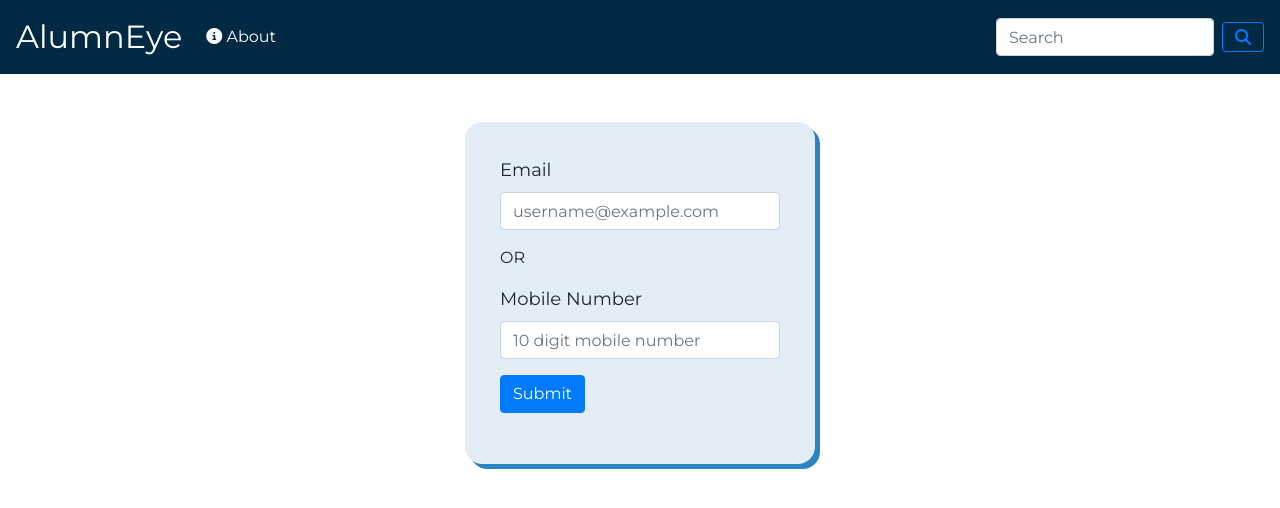
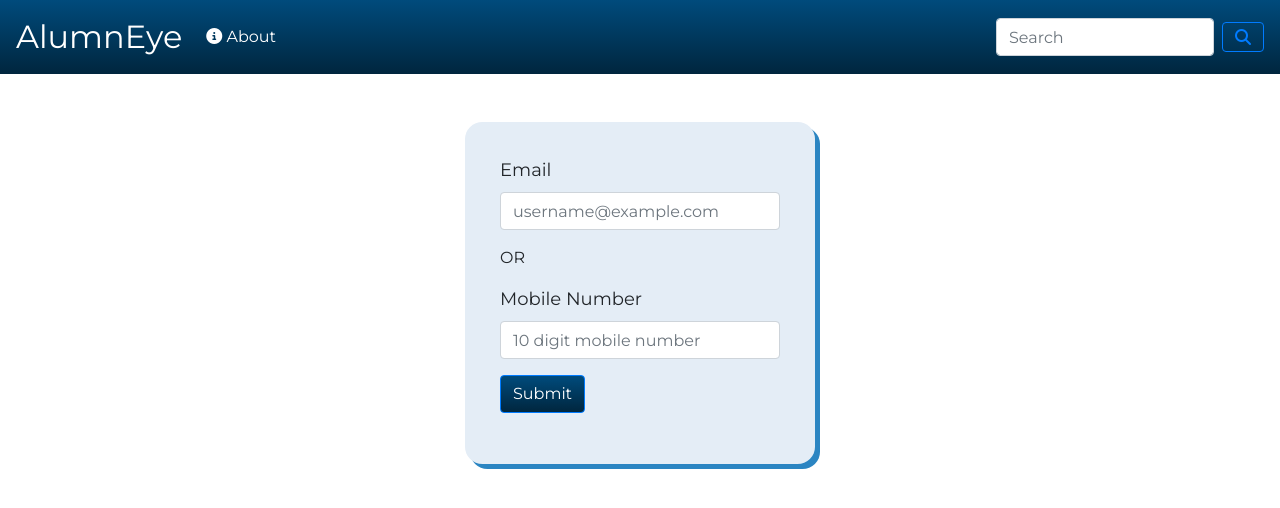
Before and after one commit to manujrajaram/AlumnEye, a PHP site: page /html/passReset1.html in a window 1280 px wide. Shown: the top 508 px of the page. Run offline with PHP 8.4, Linux system fonts and the light colour scheme; some libraries are stand-ins or nearby versions.

Commit message:
gradient update 2

```diff
--- a/src/css/about.css
+++ b/src/css/about.css
@@ -8,5 +8,5 @@
 }
 
 .navbar-custom{
-    background-color: #002944;
+    background-image: linear-gradient( #004B7C,#00263E);
 }
--- a/src/css/homePage.css
+++ b/src/css/homePage.css
@@ -11,7 +11,7 @@ body{
 }
 
 .navbar-custom{
-    background-color: #002944;
+    background-image: linear-gradient( #004B7C,#00263E);
 }
 
 
--- a/src/css/passReset.css
+++ b/src/css/passReset.css
@@ -9,7 +9,7 @@ body{
 }
 
 .navbar-custom{
-    background-color: #002944;
+    background-image: linear-gradient( #004B7C,#00263E);
 }
 
 .labels{
@@ -34,3 +34,9 @@ body{
     justify-content: center;
     align-items: center;
 }
+
+.btn-custom{
+    background-image: linear-gradient( #004B7C,#00263E);
+    border: none;
+    outline: none;
+}
--- a/src/css/profile.css
+++ b/src/css/profile.css
@@ -6,7 +6,7 @@
 }
 
 .navbar-custom{
-    background-color: #002944;
+    background-image: linear-gradient( #004B7C,#00263E);
 }
 
 .left{
--- a/src/html/passReset1.html
+++ b/src/html/passReset1.html
@@ -48,7 +48,7 @@
                           <input type="text" class="form-control" id="mobilePR" placeholder="10 digit mobile number">
                         </div>
                         <div class="form-group">
-                            <a href="./passReset2.html" class="btn btn-primary">Submit</a>
+                            <a href="./passReset2.html" class="btn btn-primary btn-custom">Submit</a>
                         </div>
                       </form>
                 </div>
--- a/src/html/passReset2.html
+++ b/src/html/passReset2.html
@@ -48,7 +48,7 @@
                           <input type="password" class="form-control" id="confirmpass">
                         </div>
                         <div class="form-group">
-                            <a href="./index.html" class="btn btn-primary">Submit</a>
+                            <a href="./index.html" class="btn btn-primary btn-custom">Submit</a>
                         </div>
                       </form>
                 </div>
```
